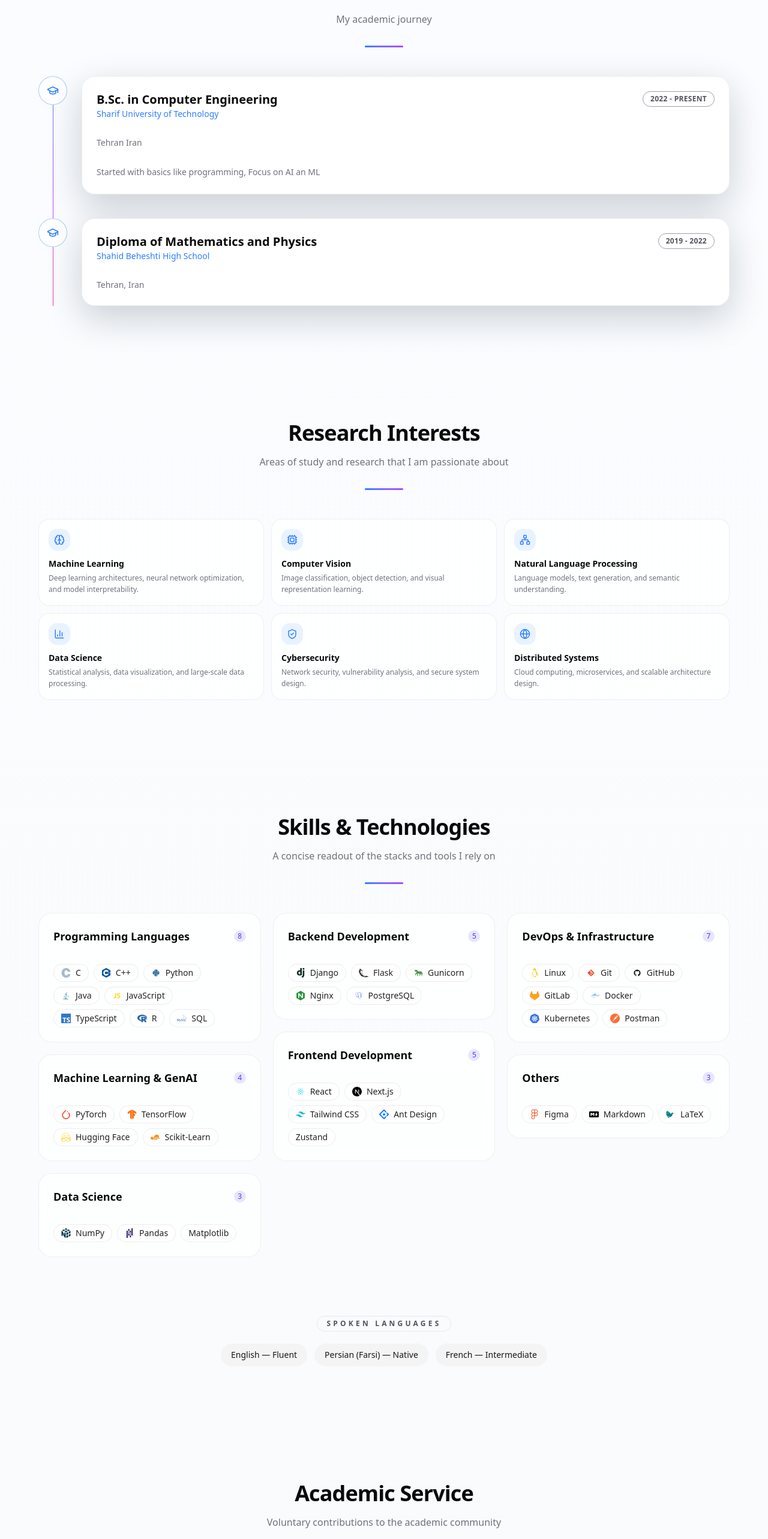
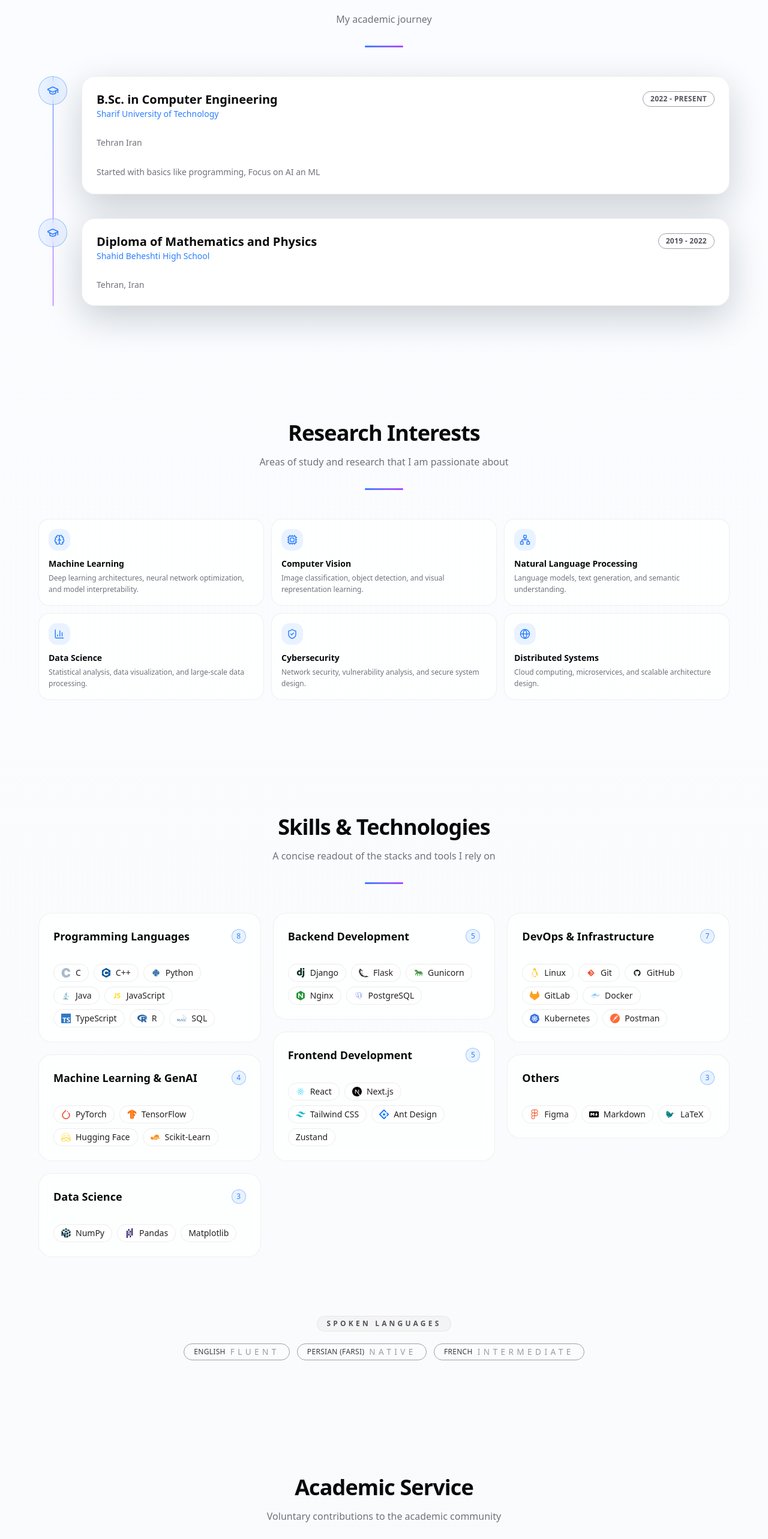
Before and after one commit to Amir14Souri/Portfolio, a Next.js app: page / in a window 1280 px wide. Shown: the part 4060-6626 px from the top of the page at 60% size. Built offline with nearby package versions, Linux system fonts and the light colour scheme.

Commit message:
some accent color matching

```diff
--- a/app/components/AcademicServiceSection.tsx
+++ b/app/components/AcademicServiceSection.tsx
@@ -95,13 +95,13 @@ export default function AcademicServiceSection() {
             return (
               <Card key={i} className="bg-card/90 text-center">
                 <CardContent className="flex flex-col items-center gap-3 p-6">
-                  <div className="flex h-12 w-12 items-center justify-center rounded-2xl bg-indigo-500/15 text-indigo-600">
+                  <div className="flex h-12 w-12 items-center justify-center rounded-2xl bg-blue-500/10 text-blue-500">
                     <Icon className="h-5 w-5" />
                   </div>
                   <h3 className="text-sm font-semibold text-foreground">
                     {s.role}
                   </h3>
-                  <p className="text-xs font-medium text-indigo-500">{s.event}</p>
+                  <p className="text-xs font-medium text-blue-500">{s.event}</p>
                   <Badge variant="outline" className="gap-1 text-[11px]">
                     <CalendarDays className="h-3 w-3" />
                     {s.period}
--- a/app/components/EducationSection.tsx
+++ b/app/components/EducationSection.tsx
@@ -33,13 +33,13 @@ export default function EducationSection() {
         <SectionHeading title="Education" subtitle="My academic journey" />
 
         <div className="relative">
-          <div className="absolute left-6 top-0 hidden h-full w-px bg-gradient-to-b from-blue-500 via-purple-500 to-pink-500 sm:block" />
+          <div className="absolute left-6 top-0 hidden h-full w-px bg-gradient-to-b from-blue-500 to-purple-500 sm:block" />
 
           <div className="space-y-10">
             {EDUCATION.map((edu) => (
               <div key={edu.degree} className="relative flex gap-6">
                 <div className="hidden sm:flex w-12 flex-col items-center">
-                  <div className="flex h-12 w-12 items-center justify-center rounded-full border border-blue-500/40 bg-background text-blue-500">
+                  <div className="flex h-12 w-12 items-center justify-center rounded-full border border-blue-500/40 bg-blue-500/8 text-blue-500 backdrop-blur-sm">
                     <GraduationCap className="h-5 w-5" />
                   </div>
                 </div>
--- a/app/components/SkillsSection.tsx
+++ b/app/components/SkillsSection.tsx
@@ -130,11 +130,11 @@ const CATEGORIES: SkillCategory[] = [
   }
 ];
 
-const SPOKEN_LANGUAGES = [
-  "English — Fluent",
-  "Persian (Farsi) — Native",
-  "French — Intermediate",
-];
+const SPOKEN_LANGUAGES = {
+  "English": "Fluent",
+  "Persian (Farsi)": "Native",
+  "French": "Intermediate",
+};
 
 export default function SkillsSection() {
   const { resolvedTheme } = useTheme();
@@ -158,7 +158,7 @@ export default function SkillsSection() {
                   <h3 className="text-lg font-semibold text-foreground">
                     {category.title}
                   </h3>
-                  <span className="bg-indigo-500/15 text-indigo-600 flex h-5 w-5 items-center justify-center rounded-full text-xs font-medium">
+                  <span className="border border-blue-500/40 bg-blue-500/10 text-blue-500 flex h-6 w-6 items-center justify-center rounded-full text-xs font-medium">
                     {category.skills.length}
                   </span>
                 </div>
@@ -194,17 +194,18 @@ export default function SkillsSection() {
 
         <div className="mt-14 border-t border-white/20 pt-10 text-center">
           <Badge
-            variant="outline"
-            className="mb-5 rounded-full border-border/80 px-4 py-1 text-xs uppercase tracking-[0.35em]">
+            variant="muted"
+            className="cursor-default mb-5 rounded-full border-border/80 px-4 py-1 text-xs uppercase tracking-[0.35em]">
             Spoken Languages
           </Badge>
           <div className="flex flex-wrap justify-center gap-3">
-            {SPOKEN_LANGUAGES.map((language) => (
-              <span
-                key={language}
-                className="cursor-default rounded-full border border-transparent bg-secondary px-4 py-2 text-sm text-secondary-foreground transition-colors hover:bg-secondary/80">
-                {language}
-              </span>
+            {Object.entries(SPOKEN_LANGUAGES).map(([language, level]) => (
+              <Badge key={language} variant="outline" className="cursor-default rounded-full px-4 py-1 font-medium bg-white/30 dark:bg-black/30">
+                <span className="text-foreground/80">{language}</span>
+                <span className="ml-2 text-[0.85rem] uppercase tracking-[0.4em] text-muted-foreground/70">
+                  {level}
+                </span>
+              </Badge>
             ))}
           </div>
         </div>
```
